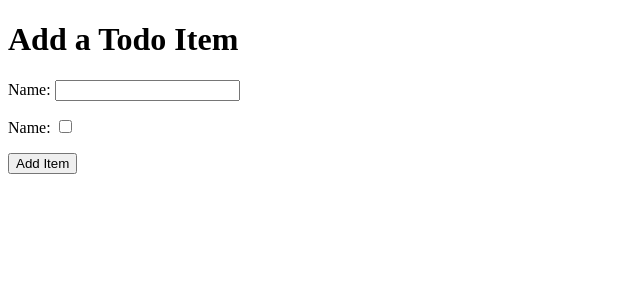
After one commit to brandonmongo/ci-fsf-hello-django, a Django app: page /add in a window 1280 px wide. The commit adds this page. Shown: the top 300 px of the page, without its empty margins (0-640 px from the left). Run offline with Django 3.2, Linux system fonts and the light colour scheme.

Commit message:
Creating A New Item Part 1

```diff
--- a/django_todo/urls.py
+++ b/django_todo/urls.py
@@ -15,9 +15,10 @@ Including another URLconf
 """
 from django.contrib import admin
 from django.urls import path
-from todo.views import get_todo_list
+from todo.views import get_todo_list, add_item
 
 urlpatterns = [
     path('admin/', admin.site.urls),
-    path('', get_todo_list, name='get_todo_list')
+    path('', get_todo_list, name='get_todo_list'),
+    path('add', add_item, name='add')
 ]
--- /dev/null
+++ b/todo/templates/todo/add_item.html
@@ -0,0 +1,31 @@
+<!DOCTYPE html>
+<html lang="en">
+<head>
+    <meta charset="UTF-8">
+    <meta name="viewport" content="width=device-width, initial-scale=1.0">
+    <title>Document</title>
+</head>
+<body>
+    <h1>Add a Todo Item</h1>
+    <form method="POST" action="add">
+        <div>
+            <p>
+                <label for="id_name">Name: </label>
+                <input type="text" id="id_name" name="item_name">
+            </p>
+        </div>
+        <div>
+            <p>
+                <label for="id_done">Name: </label>
+                <input type="checkbox" id="id_done" name="done">
+            </p>
+        </div>
+        <div>
+            <p>
+                <button type="submit">Add Item</button>
+            </p>
+        </div>
+
+    </form>
+</body>
+</html>
--- a/todo/templates/todo/todo_list.html
+++ b/todo/templates/todo/todo_list.html
@@ -20,5 +20,6 @@
             <tr><td>You have nothing to do.</td></tr>
         {% endfor %}
     </table>
+    <a href="/add">Add an item</a>
 </body>
 </html>
--- a/todo/views.py
+++ b/todo/views.py
@@ -10,3 +10,8 @@ def get_todo_list(request):
         'items': items
     }
     return render(request, 'todo/todo_list.html', context)
+
+
+
+def add_item(request):
+    return render(request, 'todo/add_item.html')
```
